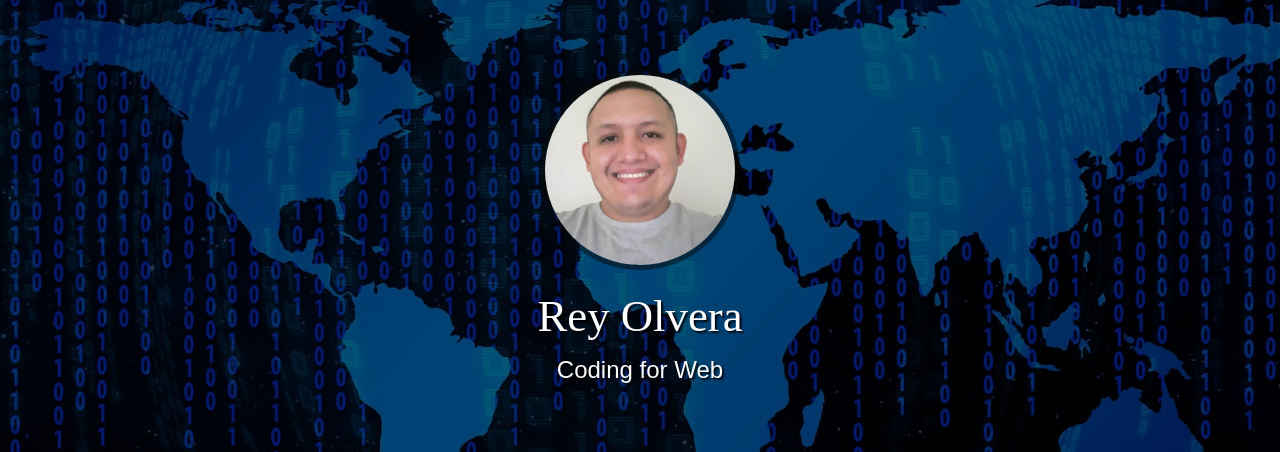
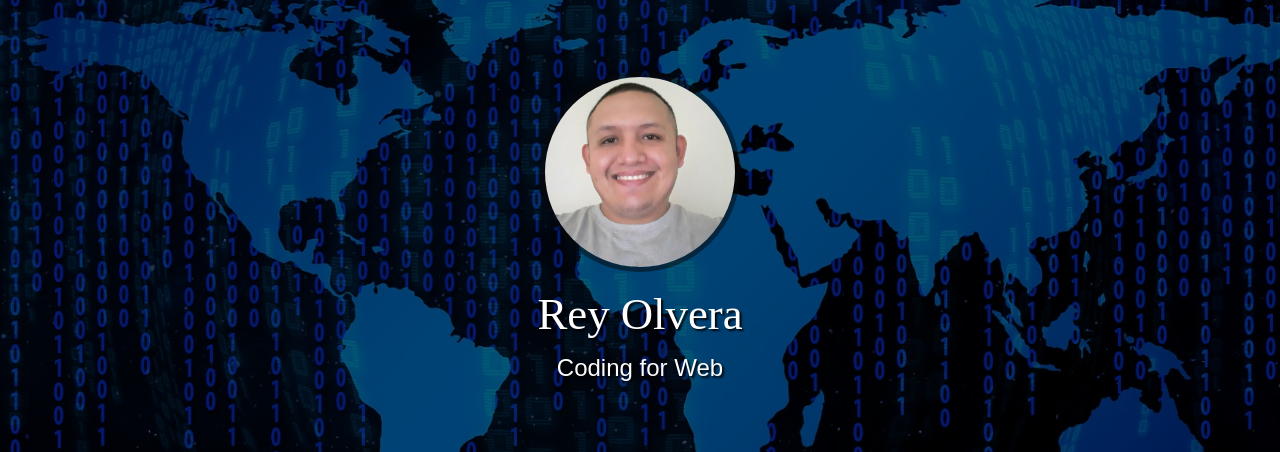
Before and after one commit to BlueGoblin710/portfolio_project, a website: page index.html in a window 1280 px wide. Shown: the part 163-615 px from the top of the page. Drawn offline with nearby package versions, Linux system fonts and the light colour scheme; a web font is replaced by a local one.

Commit message:
hero image

```diff
--- a/index.html
+++ b/index.html
@@ -73,19 +73,25 @@
     <main>
       <!-- Hero section -->
       <section
-        id="hero-section"
-        class="d-flex flex-column justify-content-center align-items-center text-center"
-      >
+  id="hero-section"
+  class="d-flex flex-column justify-content-center align-items-center text-center"
+>
+  <div class="container">
+    <div class="row">
+      <div class="col-12 col-md-6 offset-md-3">
         <div class="hero-content">
           <img
             src="img/reys_pic.jpg"
             alt="Headshot"
-            class="hero-headshot img-fluid rounded-circle"
+            class="hero-headshot img-fluid rounded-circle mb-3"
           />
           <h1>Rey Olvera</h1>
           <p class="hero-tagline">Coding for Web</p>
         </div>
-      </section>
+      </div>
+    </div>
+  </div>
+</section>
 
       <!-- Mission/Meet-me section -->
       <section id="mission-section" class="container py-5">
```
